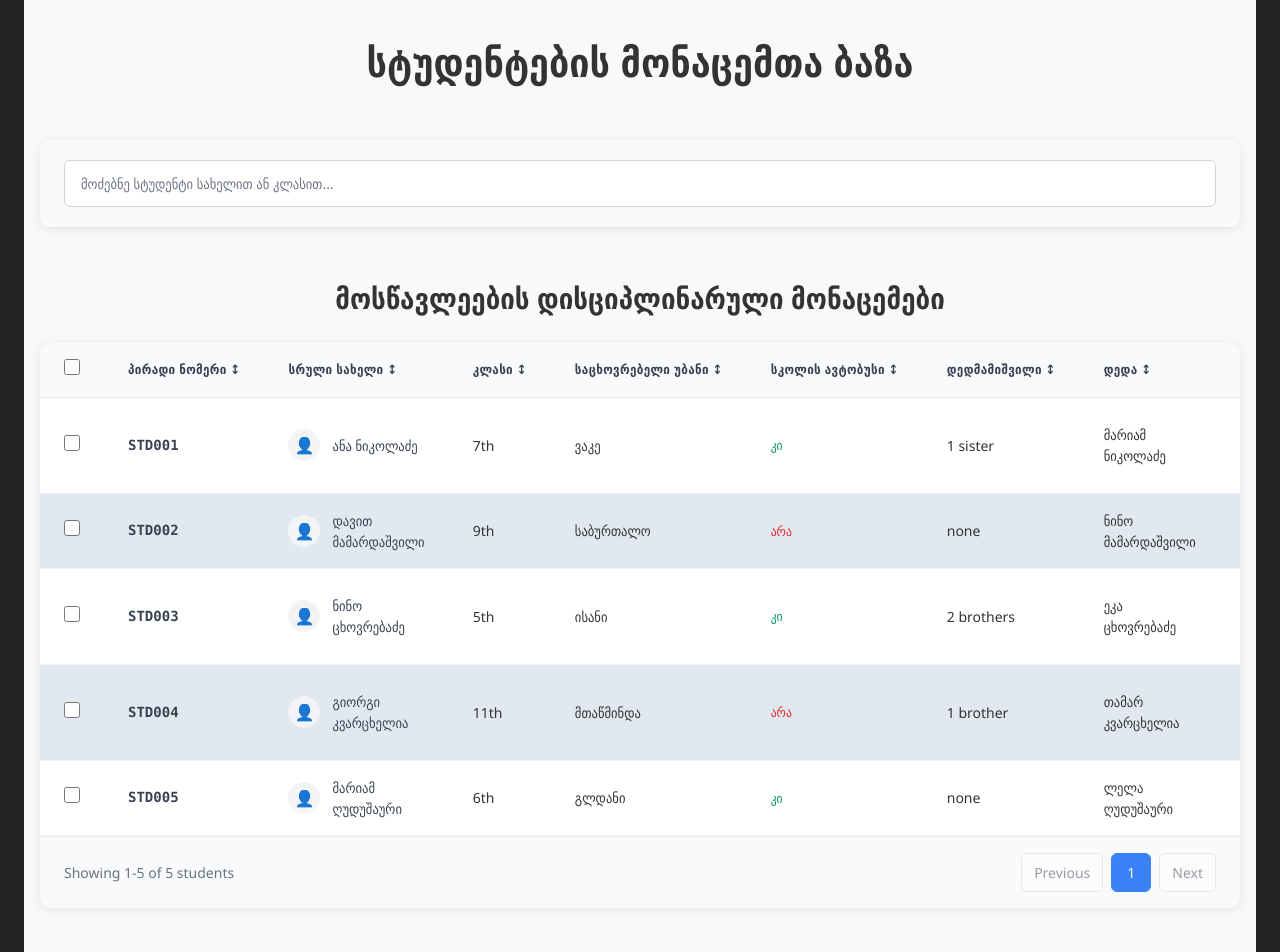
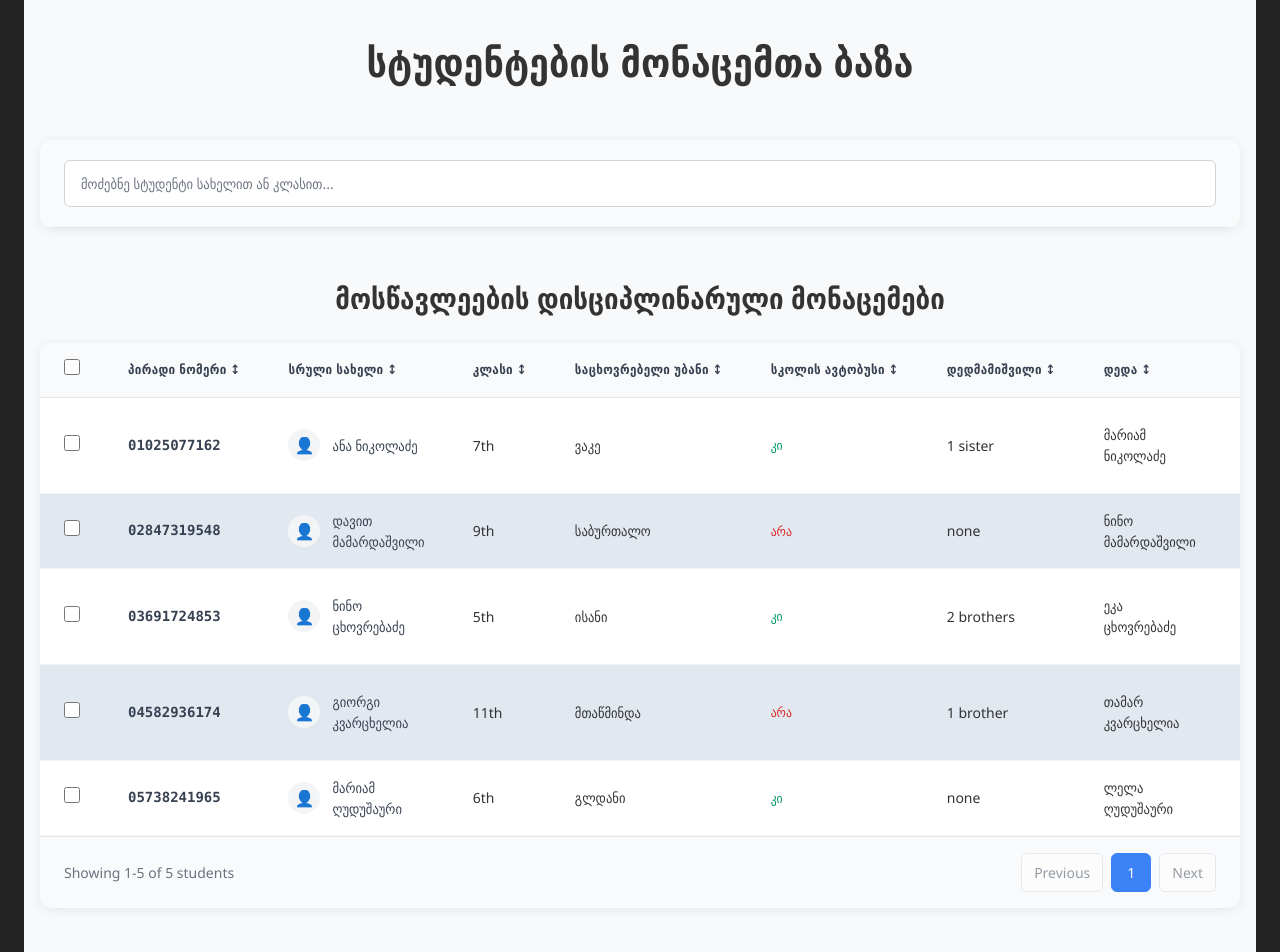
Before and after one commit to NikoZ21/freeschool-discipline-front, a React (Vite) app: page / in a window 1280 px wide. Shown: the top 952 px of the page. Built offline with nearby package versions, Linux system fonts and the light colour scheme.

Commit message:
changed id data to be georgian standard

```diff
--- a/src/components/StudentsTable.tsx
+++ b/src/components/StudentsTable.tsx
@@ -28,14 +28,14 @@ interface Student {
 
 const StudentsTable: React.FC = () => {
   const [selectedStudents, setSelectedStudents] = useState<string[]>([]);
-  const [currentFilter, setCurrentFilter] = useState<string>("All");
+  // const [currentFilter, setCurrentFilter] = useState<string>("All");
   const [currentPage, setCurrentPage] = useState<number>(1);
   const itemsPerPage = 9;
 
   // Sample student data
   const students: Student[] = [
     {
-      id: "STD001",
+      id: "01025077162",
       name: "ანა",
       lastname: "ნიკოლაძე",
       usesSchoolBus: true,
@@ -61,7 +61,7 @@ const StudentsTable: React.FC = () => {
       ],
     },
     {
-      id: "STD002",
+      id: "02847319548",
       name: "დავით",
       lastname: "მამარდაშვილი",
       usesSchoolBus: false,
@@ -80,7 +80,7 @@ const StudentsTable: React.FC = () => {
       disciplines: [],
     },
     {
-      id: "STD003",
+      id: "03691724853",
       name: "ნინო",
       lastname: "ცხოვრებაძე",
       usesSchoolBus: true,
@@ -106,7 +106,7 @@ const StudentsTable: React.FC = () => {
       ],
     },
     {
-      id: "STD004",
+      id: "04582936174",
       name: "გიორგი",
       lastname: "კვარცხელია",
       usesSchoolBus: false,
@@ -125,7 +125,7 @@ const StudentsTable: React.FC = () => {
       disciplines: [],
     },
     {
-      id: "STD005",
+      id: "05738241965",
       name: "მარიამ",
       lastname: "ღუდუშაური",
       usesSchoolBus: true,
@@ -145,13 +145,13 @@ const StudentsTable: React.FC = () => {
     },
   ];
 
-  const filterOptions = [
-    "All",
-    "With Disciplines",
-    "School Bus",
-    "Cost Benefits",
-    "Recent Acceptance",
-  ];
+  // const filterOptions = [
+  //   "All",
+  //   "With Disciplines",
+  //   "School Bus",
+  //   "Cost Benefits",
+  //   "Recent Acceptance",
+  // ];
 
   // Show all students since filters are hidden
   const filteredStudents = students;
--- a/src/pages/MainPage.tsx
+++ b/src/pages/MainPage.tsx
@@ -5,8 +5,8 @@ import StudentsTable from "../components/StudentsTable";
 export default function MainPage() {
   const [searchTerm, setSearchTerm] = useState("");
   const [students, setStudents] = useState<any[]>([]);
-  const [filteredStudents, setFilteredStudents] = useState<any[]>([]);
-  const [isLoading, setIsLoading] = useState(true);
+  // const [filteredStudents, setFilteredStudents] = useState<any[]>([]);
+  // const [isLoading, setIsLoading] = useState(true);
 
   // Load all students on component mount
   useEffect(() => {
@@ -20,8 +20,8 @@ export default function MainPage() {
         { id: 5, name: "ლუკა ნოზაძე", grade: "8ვ", age: 14 },
       ];
       setStudents(allStudents);
-      setFilteredStudents(allStudents);
-      setIsLoading(false);
+      // setFilteredStudents(allStudents);
+      // setIsLoading(false);
     };
 
     // Simulate loading delay
@@ -31,14 +31,14 @@ export default function MainPage() {
   // Filter students based on search term
   useEffect(() => {
     if (!searchTerm.trim()) {
-      setFilteredStudents(students);
+      // setFilteredStudents(students);
     } else {
-      const filtered = students.filter(
-        (student) =>
-          student.name.toLowerCase().includes(searchTerm.toLowerCase()) ||
-          student.grade.toLowerCase().includes(searchTerm.toLowerCase())
-      );
-      setFilteredStudents(filtered);
+      // const filtered = students.filter(
+      //   (student) =>
+      //     student.name.toLowerCase().includes(searchTerm.toLowerCase()) ||
+      //     student.grade.toLowerCase().includes(searchTerm.toLowerCase())
+      // );
+      // setFilteredStudents(filtered);
     }
   }, [searchTerm, students]);
 
```
